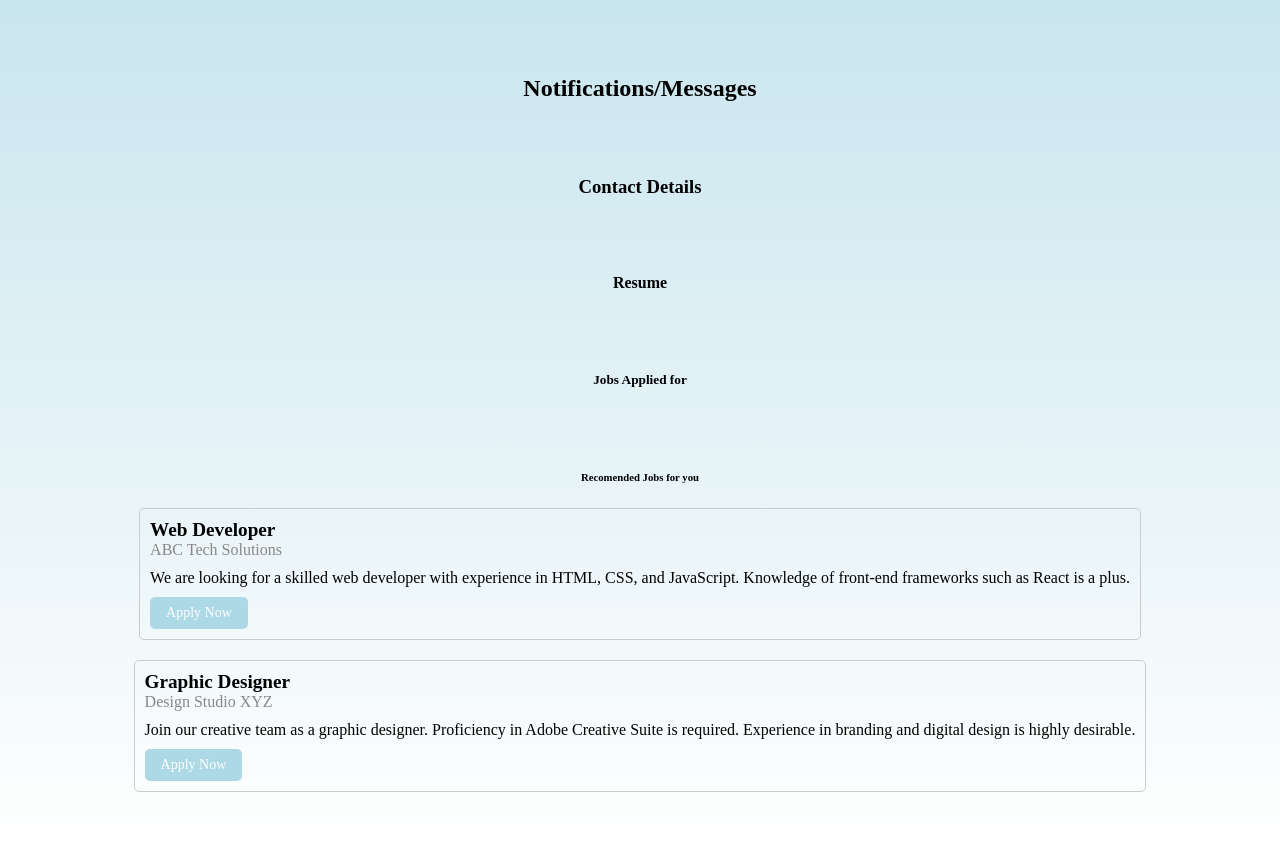
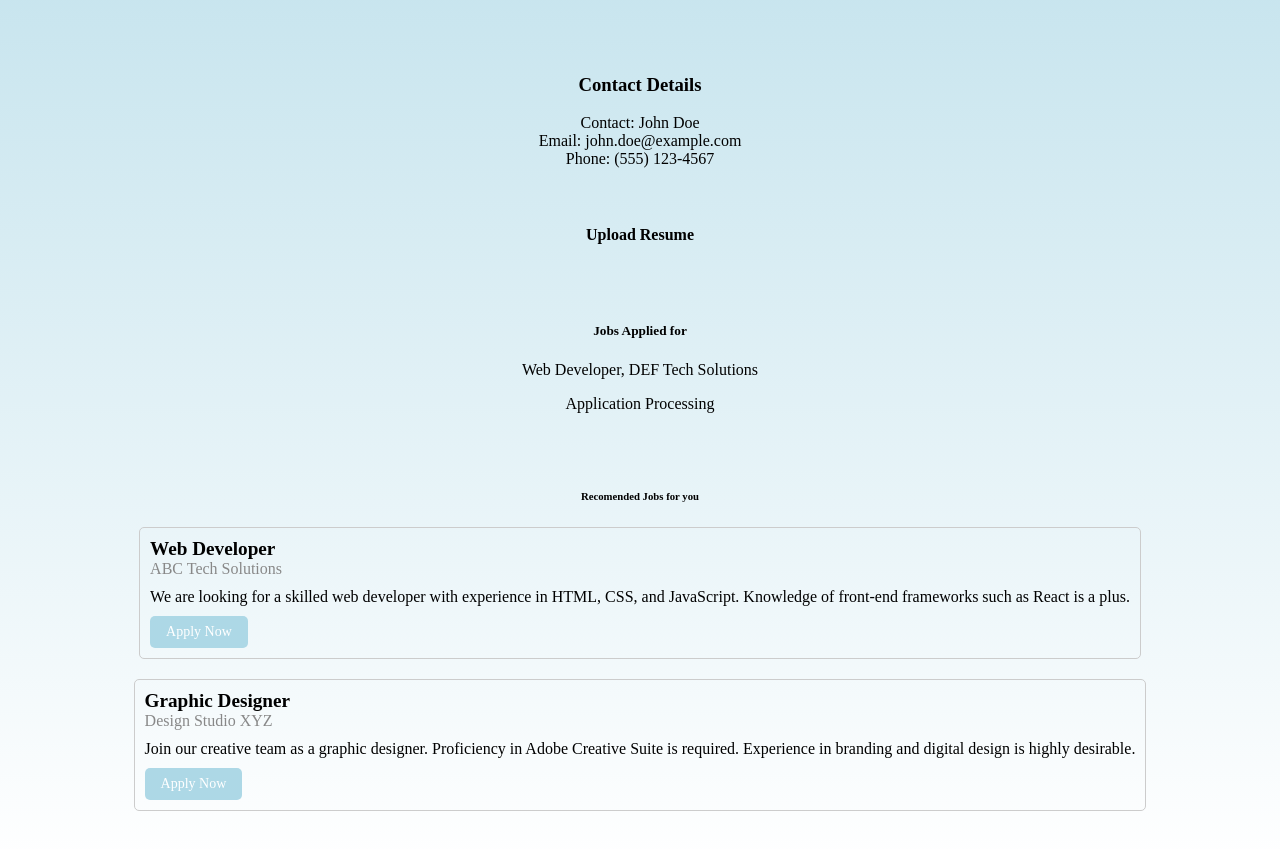
Before and after one commit to CyrusG1/FishintheSea, a plain HTML site: page FishintheSea User Jobboard.html in a window 1280 px wide. Shown: the part 439-1288 px from the top of the page. Drawn offline with Linux system fonts and the light colour scheme; files whose address does not match are found by name.

Commit message:
Update FishintheSea User Jobboard.html

```diff
--- a/FishintheSea User Jobboard.html
+++ b/FishintheSea User Jobboard.html
@@ -51,6 +51,12 @@
             cursor: pointer;
         }
 
+        .contact-section {
+           margin-top: 10px;
+       }
+
+
+
     </style>
 </head>
 <body>
@@ -71,20 +77,29 @@
 
  <br> <br>
 
- <h2> Notifications/Messages</h2>
 
-<br> <br>
 
  <h3> Contact Details </h3>
+
+ <div class="contact-section">
+           <div class="contact-details">
+               Contact: John Doe<br>
+               Email: john.doe@example.com<br>
+               Phone: (555) 123-4567
+           </div>
 
 <br> <br>
 
 
-<h4> Resume</h4>
+<h4> Upload Resume</h4>
 
  <br> <br>
 
  <h5> Jobs Applied for </h5>
+
+ <p> Web Developer, DEF Tech Solutions </p>
+
+ <p> Application Processing </p>
 
  <br> <br>
 
@@ -111,7 +126,6 @@
     </div>
 <br> <br>
 
-
     <!-- Add more job listings as needed -->
 
 </body>
```
